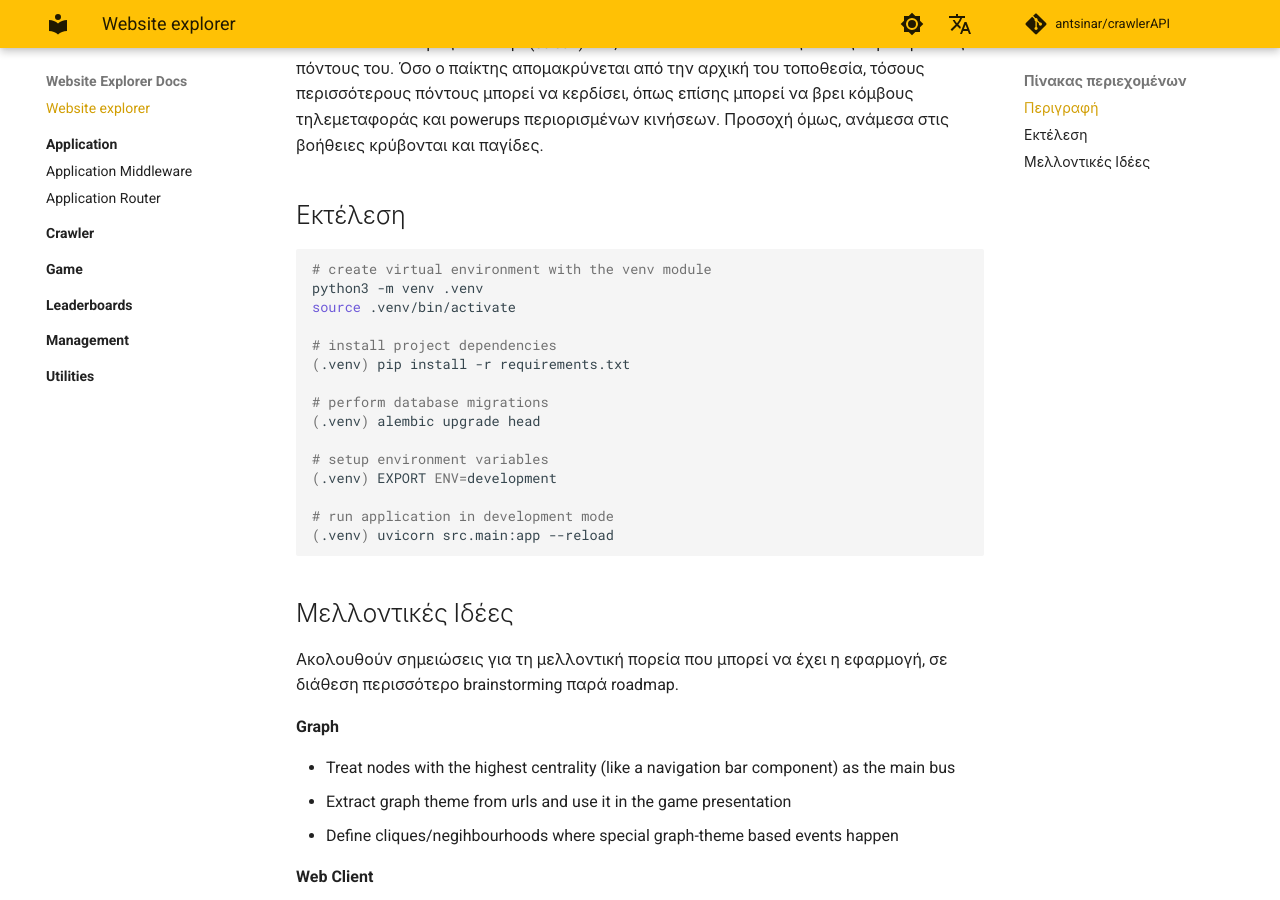
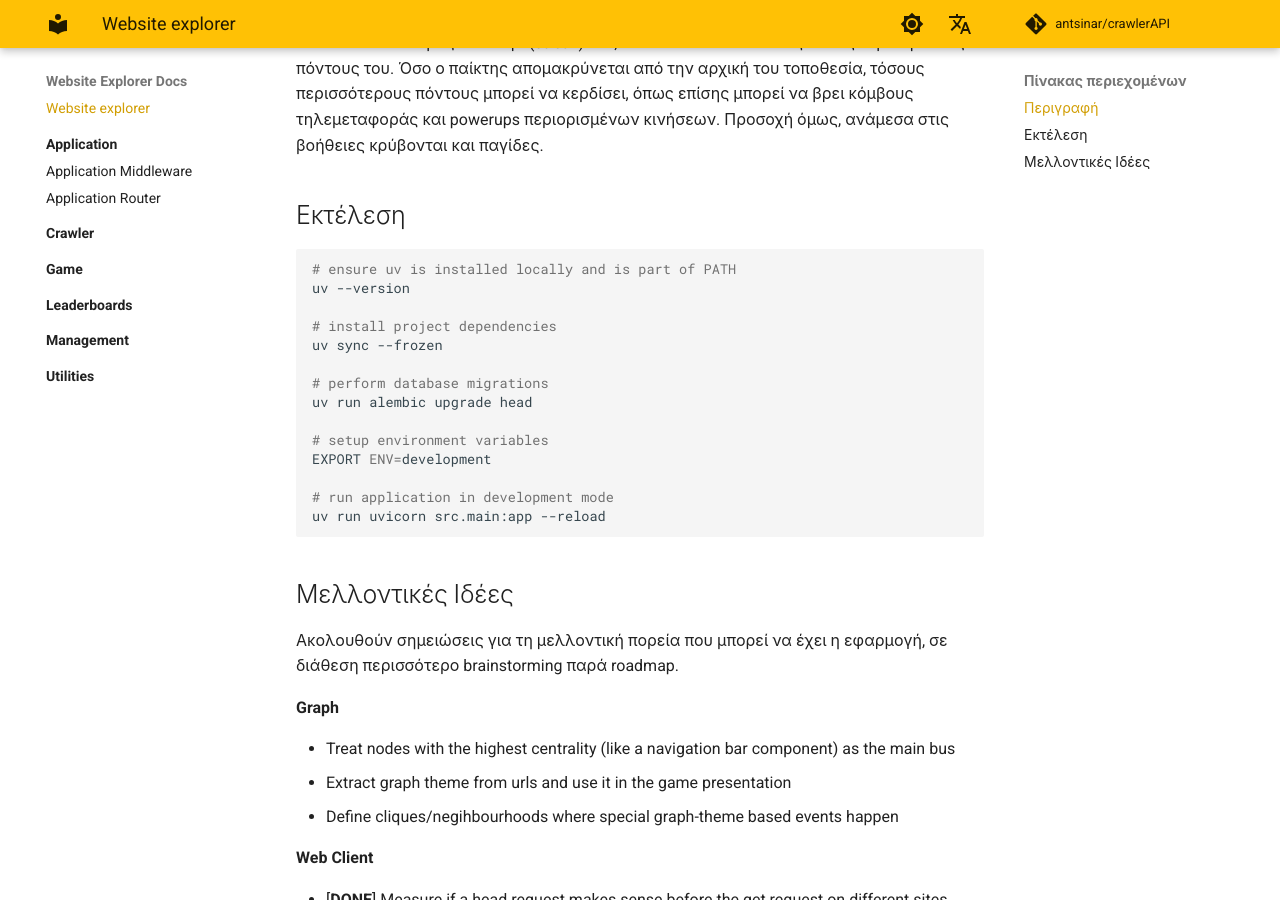
Before and after one commit to antsinar/CrawlerAPI, an MkDocs documentation site: the page built from docs/index.md, in a window 1280 px wide and 900 px high, scrolled down 394 px. Built offline with MkDocs 1.6.1 and Material for MkDocs 9.7.7, drawn with Linux system fonts in a browser that asks for light colours; plug-ins that fetch from the network failed and are left out; comment, search, counter and statistics services are not loaded; the version menu is left out; some of the changed text lies outside the part shown.

Commit message:
Updated project installation instructions in docs website

````diff
--- a/docs/index.md
+++ b/docs/index.md
@@ -9,21 +9,20 @@
 
 ## Εκτέλεση
 ```sh
-# create virtual environment with the venv module
-python3 -m venv .venv
-source .venv/bin/activate
+# ensure uv is installed locally and is part of PATH
+uv --version
 
 # install project dependencies
-(.venv) pip install -r requirements.txt
+uv sync --frozen
 
 # perform database migrations
-(.venv) alembic upgrade head
+uv run alembic upgrade head
 
 # setup environment variables
-(.venv) EXPORT ENV=development
+EXPORT ENV=development
 
 # run application in development mode
-(.venv) uvicorn src.main:app --reload
+uv run uvicorn src.main:app --reload
 ```
 
 ## Μελλοντικές Ιδέες
````
Also changed, not shown: other parts of docs/index.md (+1 -1 lines).
